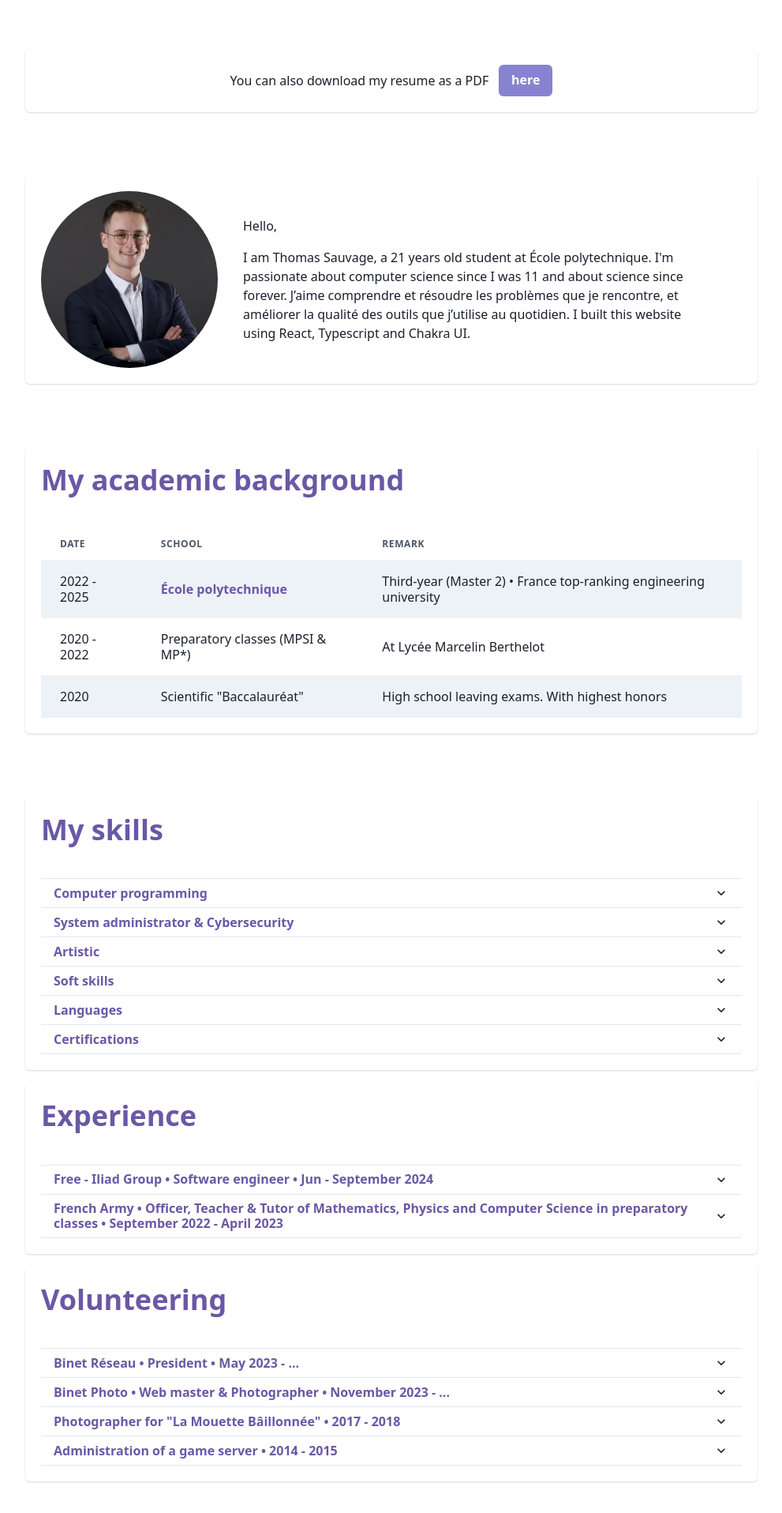
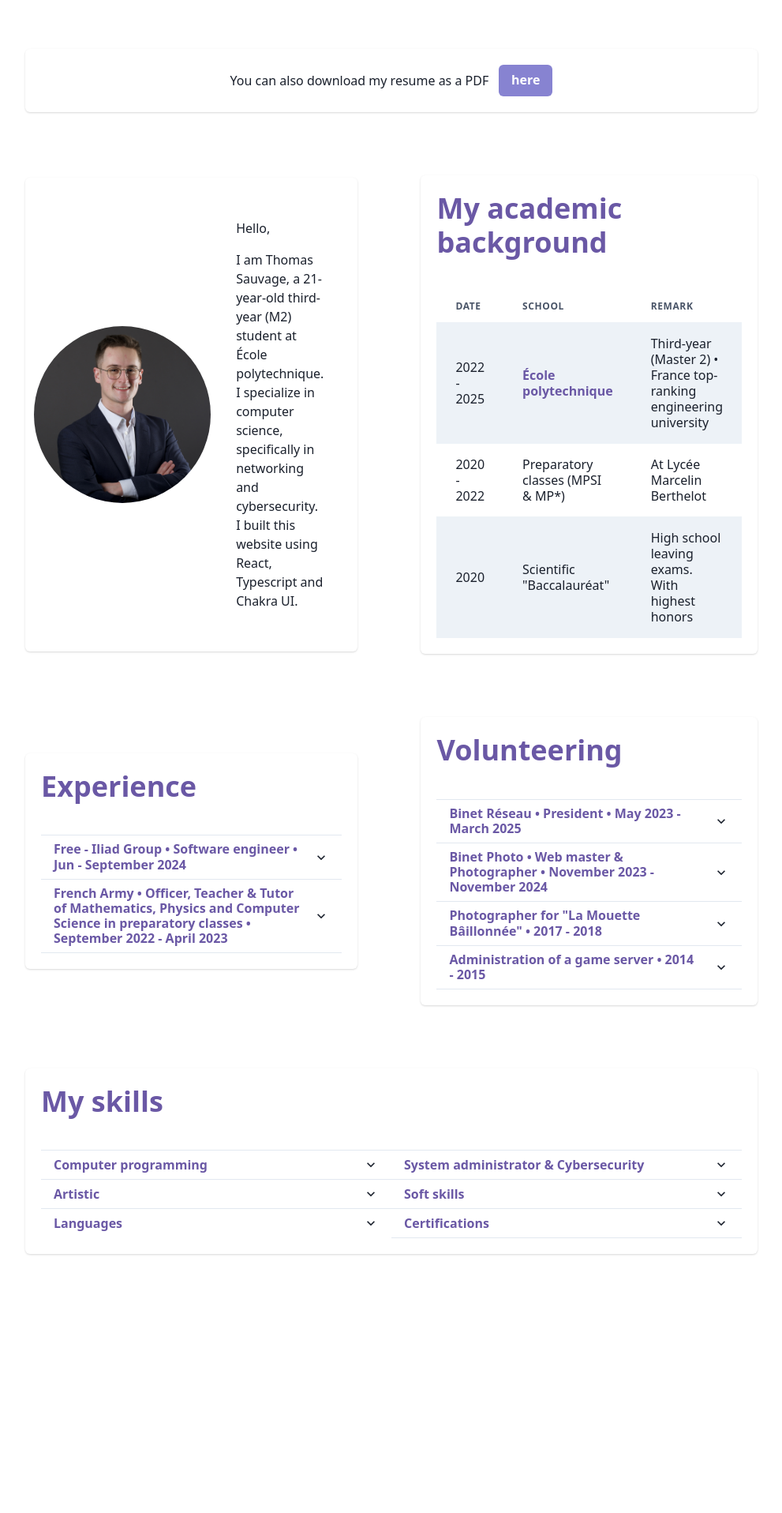
Before and after one commit to ThomasSauvage/react-website, a React (Vite) app: page /#/ in a window 1280 px wide. Shown: the part 190-2106 px from the top of the page at 79% size, without its empty margins (144-1135 px from the left). After the commit the page ends 2034 px from the top, so only its background shows below. Built offline with nearby package versions, Linux system fonts and the light colour scheme.

Commit message:
feat: new grid for Home page

```diff
--- a/src/pages/Home/Home.tsx
+++ b/src/pages/Home/Home.tsx
@@ -1,4 +1,4 @@
-import { Accordion, Grid } from "@chakra-ui/react";
+import { Accordion, Grid, GridItem } from "@chakra-ui/react";
 import { Academic } from "./Academic";
 import { Experiences } from "./Experiences";
 import { Intro } from "./Intro";
@@ -9,17 +9,37 @@ import { Volunteering } from "./Volunteering";
 /** Page: Home */
 const Home = () => {
   return (
-    <Grid alignContent="center" gap="3em">
-      <Print />
-      <Intro />
-      <Academic />
+    <Accordion allowToggle>
+      <Grid
+        templateColumns={{ base: "1fr", xl: "repeat(2, 1fr)" }}
+        gap="3em"
+        alignItems="center"
+      >
+        <GridItem colSpan={{ base: 1, xl: 2 }}>
+          <Print />
+        </GridItem>
 
-      <Accordion allowToggle>
-        <Skills />
-        <Experiences />
-        <Volunteering />
-      </Accordion>
-    </Grid>
+        <GridItem>
+          <Intro />
+        </GridItem>
+
+        <GridItem>
+          <Academic />
+        </GridItem>
+
+        <GridItem>
+          <Experiences />
+        </GridItem>
+
+        <GridItem>
+          <Volunteering />
+        </GridItem>
+
+        <GridItem colSpan={{ base: 1, xl: 2 }}>
+          <Skills />
+        </GridItem>
+      </Grid>
+    </Accordion>
   );
 };
 
--- a/src/pages/Home/Intro.tsx
+++ b/src/pages/Home/Intro.tsx
@@ -19,7 +19,7 @@ export const Intro = () => {
         >
           <Image
             src="/photo.jpg"
-            alt="Thomas Sauvage"
+            alt="A picture of me"
             boxSize="14em"
             borderRadius="full"
           />
@@ -32,8 +32,10 @@ export const Intro = () => {
             </TextL>
             <TextL margin="0 2em 2em 2em">
               {{
-                fr: `Je m’appelle Thomas Sauvage, j'ai ${age} ans. Je suis étudiant à l’École polytechnique, passionné d’informatique depuis mes 11 ans et de sciences depuis toujours. Je suis l'actuel président du Binet Réseau, l'association d'informatique des élèves de l'École. J'ai créé ce site internet avec React, Typescript et Chakra UI.`,
-                en: `I am Thomas Sauvage, a ${age} years old student at École polytechnique. I'm passionate about computer science since I was 11 and about science since forever. J’aime comprendre et résoudre les problèmes que je rencontre, et améliorer la qualité des outils que j’utilise au quotidien. I built this website using React, Typescript and Chakra UI.`,
+                fr: `Je m’appelle Thomas Sauvage, je suis un étudiant de ${age} ans en troisième année à l'École polytechnique.
+Je me spécialise en informatique, plus spécifiquement en réseaux et cybersécurité. J'ai créé ce site internet avec React, Typescript et Chakra UI.`,
+                en: `I am Thomas Sauvage, a ${age}-year-old third-year (M2) student at École polytechnique.
+I specialize in computer science, specifically in networking and cybersecurity. I built this website using React, Typescript and Chakra UI.`,
               }}
             </TextL>
           </div>
--- a/src/pages/Home/Skills.tsx
+++ b/src/pages/Home/Skills.tsx
@@ -1,4 +1,4 @@
-import { Link, List } from "@chakra-ui/react";
+import { Grid, Link, List } from "@chakra-ui/react";
 import { useContext } from "react";
 import { AccordionLine } from "../../components/AccordionLine";
 import { ListItemAny, ListItemL } from "../../components/List";
@@ -11,6 +11,10 @@ export const Skills = () => {
 
   return (
     <Section title={{ fr: "Mes compétences", en: "My skills" }}>
+      <Grid
+        templateColumns={{ base: "1fr", xl: "repeat(2, 1fr)" }}
+        alignItems="start"
+      >
         <AccordionLine
           title={getText(
             { fr: "Programmation", en: "Computer programming" },
@@ -52,6 +56,12 @@ export const Skills = () => {
               {{
                 fr: "en Go depuis 2024",
                 en: "in Go since 2024",
+              }}
+            </ListItemL>
+            <ListItemL marginLeft="3em">
+              {{
+                fr: "en Rust depuis 2024",
+                en: "in Rust since 2024",
               }}
             </ListItemL>
             <ListItemL>
@@ -112,7 +122,10 @@ export const Skills = () => {
                 color="veryAccent"
                 target="_blank"
               >
-              {getText({ fr: "compte GitHub", en: "GitHub account" }, language)}
+                {getText(
+                  { fr: "compte GitHub", en: "GitHub account" },
+                  language
+                )}
               </Link>
             </ListItemAny>
           </List>
@@ -330,6 +343,7 @@ export const Skills = () => {
             </ListItemL>
           </List>
         </AccordionLine>
+      </Grid>
     </Section>
   );
 };
--- a/src/pages/Home/Volunteering.tsx
+++ b/src/pages/Home/Volunteering.tsx
@@ -15,8 +15,8 @@ export const Volunteering = () => {
       <AccordionLine
         title={getText(
           {
-            fr: "Binet Réseau • Président • Mai 2023 - ...",
-            en: "Binet Réseau • President • May 2023 - ...",
+            fr: "Binet Réseau • Président • Mai 2023 - Mars 2025",
+            en: "Binet Réseau • President • May 2023 - March 2025",
           },
           language
         )}
@@ -87,8 +87,8 @@ export const Volunteering = () => {
       <AccordionLine
         title={getText(
           {
-            fr: "Binet Photo • Responsable web & Photographe • Novembre 2023 - ...",
-            en: "Binet Photo • Web master & Photographer • November 2023 - ...",
+            fr: "Binet Photo • Responsable web & Photographe • Novembre 2023 - Novembre 2024",
+            en: "Binet Photo • Web master & Photographer • November 2023 - November 2024",
           },
           language
         )}
@@ -109,8 +109,8 @@ export const Volunteering = () => {
           </ListItemAny>
           <ListItemL>
             {{
-              fr: "Développement d'un nouveau site avec Typescript React et Adonis",
-              en: "Developing a new website with Typescript React and Adonis",
+              fr: "Photographe pour l'association",
+              en: "Photographer for the association",
             }}
           </ListItemL>
         </List>
```
Lines whose indentation alone changed are shown as unchanged.
